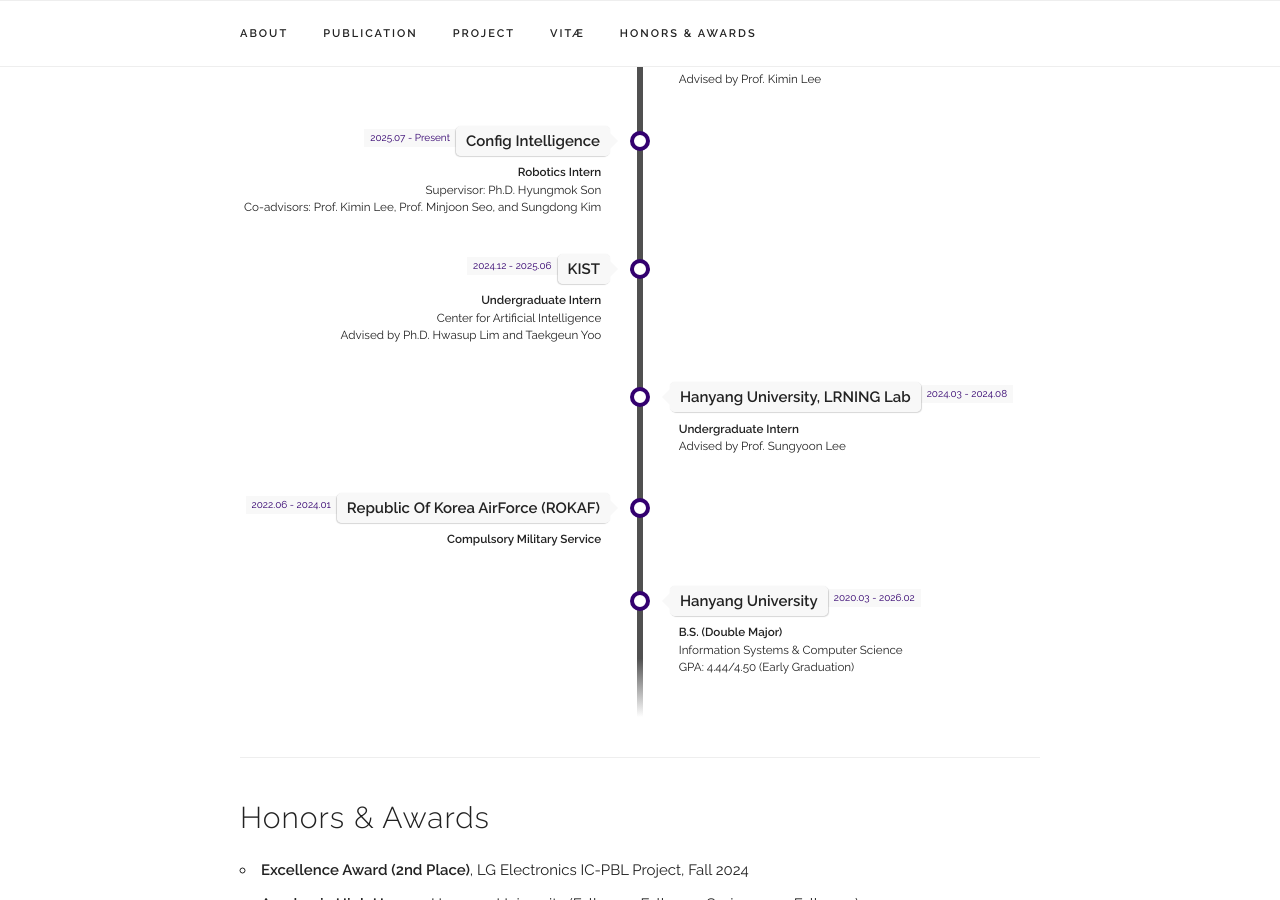
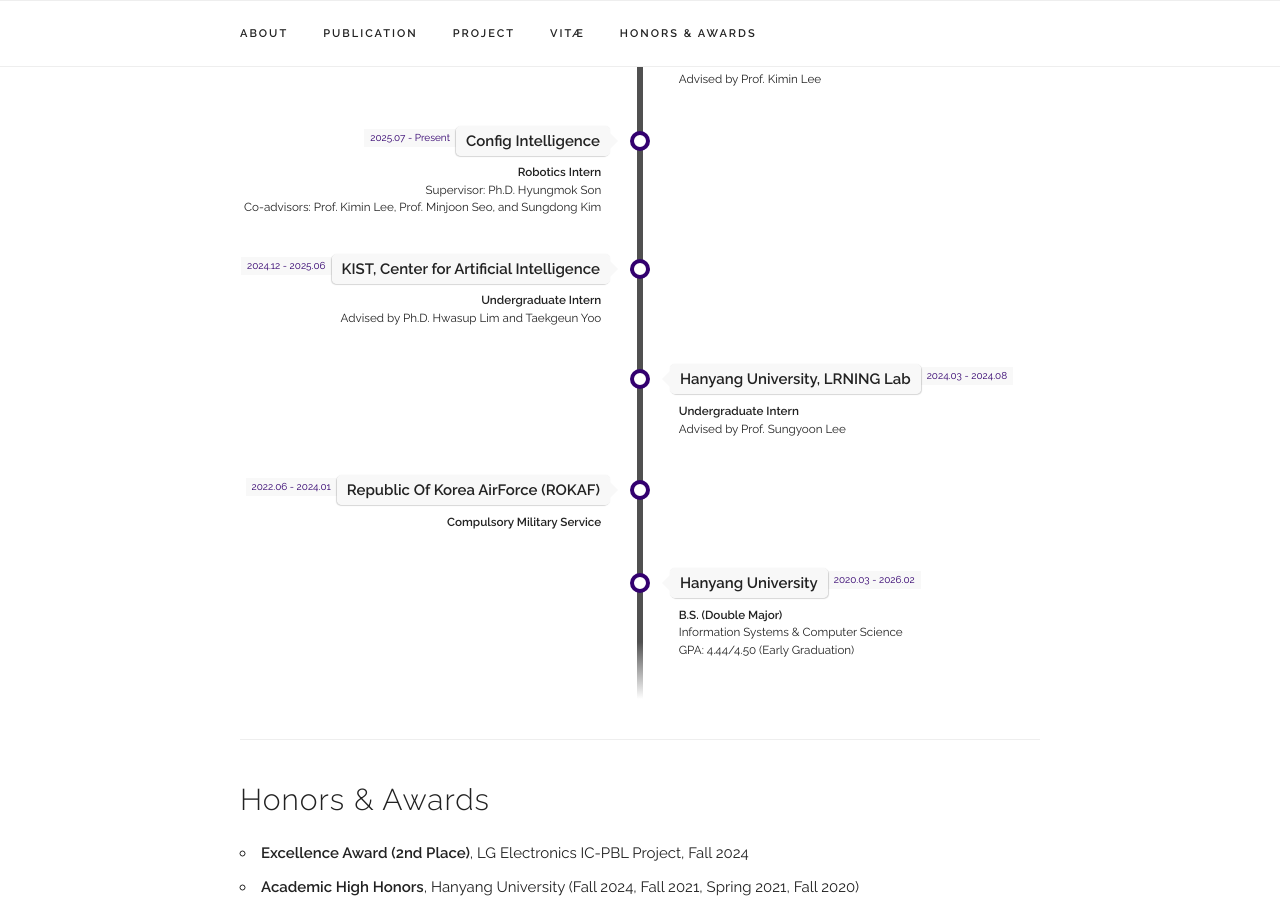
Before and after one commit to songjaehwi/songjaehwi.github.io, a Jekyll site: the page built from index.html, in a window 1280 px wide and 900 px high, scrolled down 1762 px. Built offline with Jekyll 4.4.1, drawn with Linux system fonts in a browser that asks for light colours.

Commit message:
Update personal info

```diff
--- a/_data/experience.yaml
+++ b/_data/experience.yaml
@@ -12,10 +12,10 @@ experiences:
   subtitle: "Supervisor: Ph.D. Hyungmok Son<br/>Co-advisors: Prof. Kimin Lee, Prof. Minjoon Seo, and Sungdong Kim"
   category: "work"
 
-- place: "KIST"
+- place: "KIST, Center for Artificial Intelligence"
   time: "2024.12 - 2025.06"
   title: "Undergraduate Intern"
-  subtitle: "Center for Artificial Intelligence<br/>Advised by Ph.D. Hwasup Lim and Taekgeun Yoo"
+  subtitle: "Advised by Ph.D. Hwasup Lim and Taekgeun Yoo"
   category: "work"
 
 - place: "Hanyang University, LRNING Lab"
```
